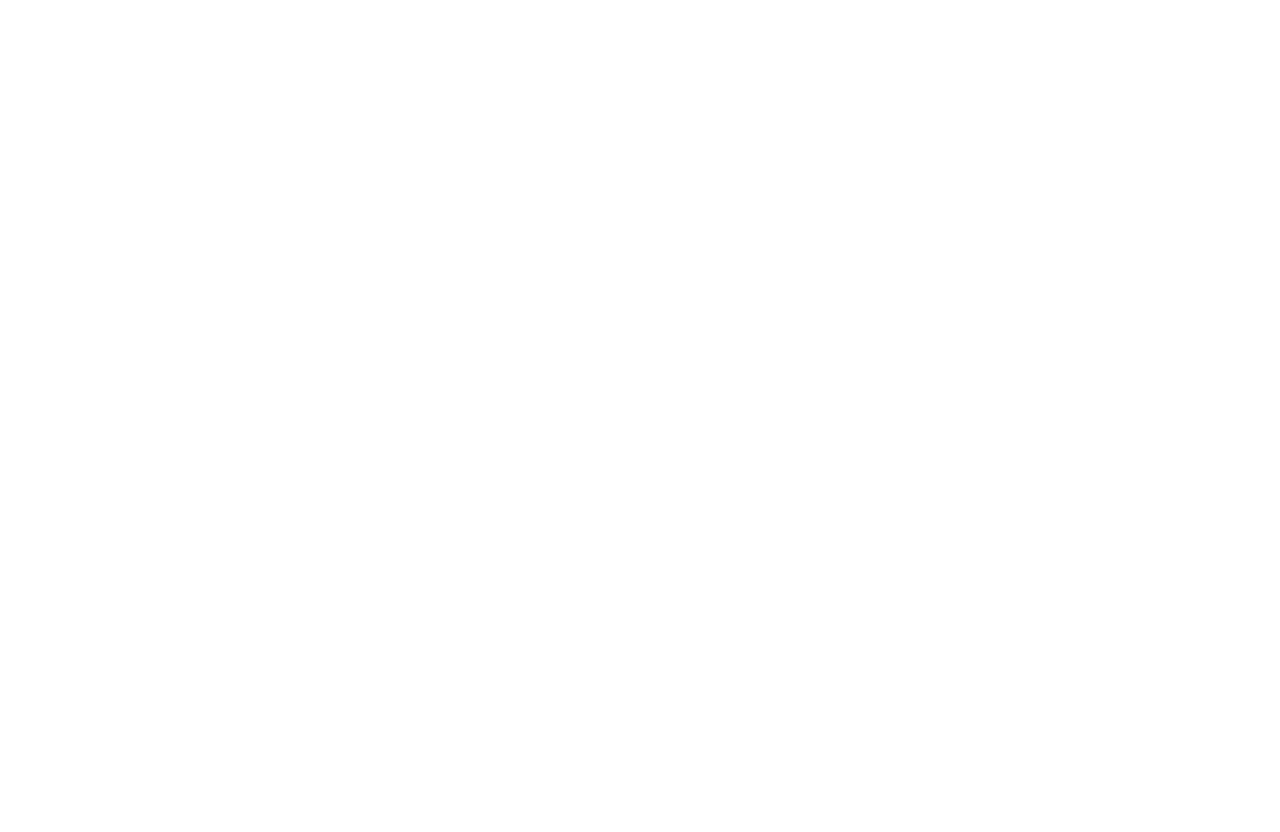
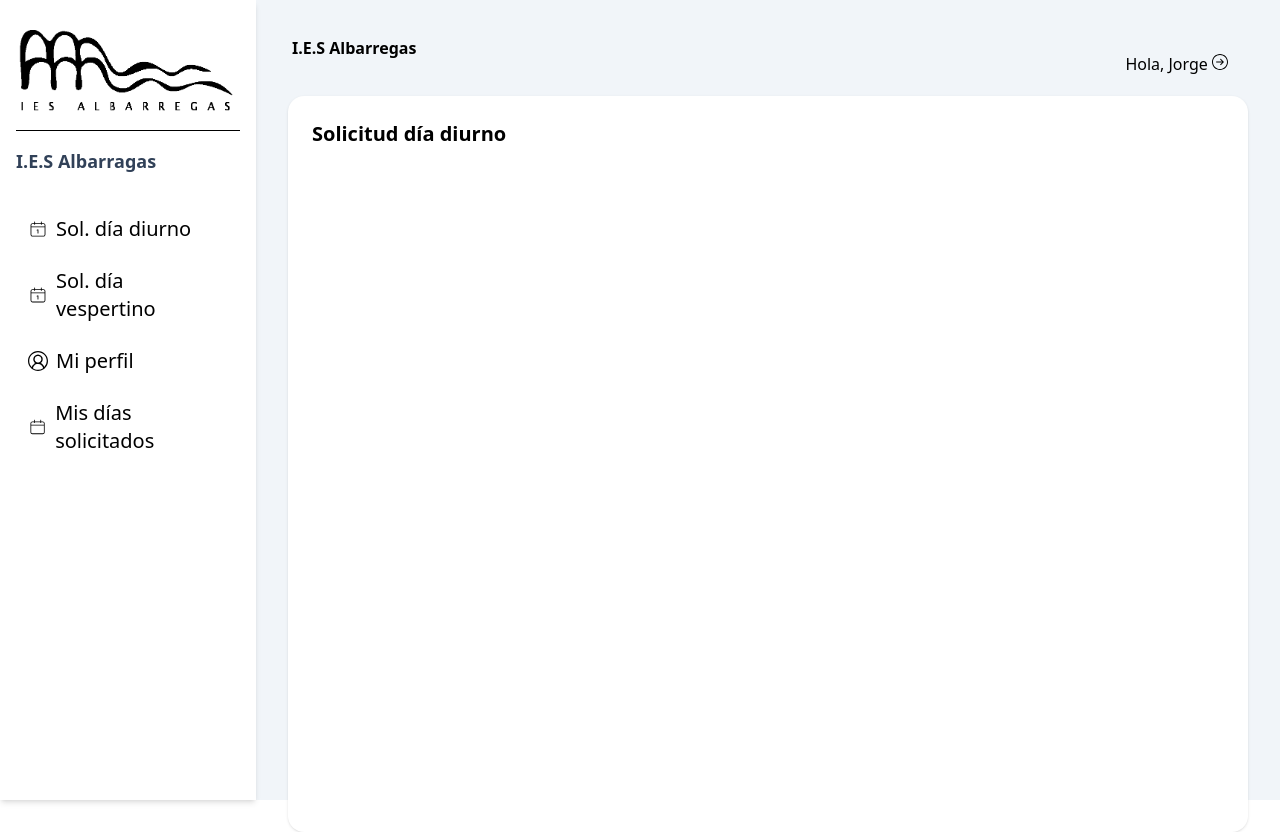
Before and after one commit to JorgeAlegre-403/ClicPermiso, a React (Vite) app in the folder clickPermiso/: page /diurno in a window 1280 px wide. Before the commit the page ends 800 px from the top, so only its background shows below. Built offline with nearby package versions, Linux system fonts and the light colour scheme.

Commit message:
Implementar routes en la aplicacion

```diff
--- a/clickPermiso/package.json
+++ b/clickPermiso/package.json
@@ -13,6 +13,8 @@
     "@tailwindcss/vite": "^4.1.18",
     "react": "^19.2.0",
     "react-dom": "^19.2.0",
+    "react-icons": "^5.5.0",
+    "react-router-dom": "^7.13.0",
     "tailwindcss": "^4.1.18"
   },
   "devDependencies": {
--- /dev/null
+++ b/clickPermiso/src/App.tsx
@@ -0,0 +1,14 @@
+import { BrowserRouter } from "react-router-dom";
+import LeftMenu from "./components/LeftMenu";
+import MainContent from "./components/MainContent";
+
+export default function App() {
+  return (
+    <BrowserRouter>
+      <div className="flex h-screen bg-slate-100">
+        <LeftMenu />
+        <MainContent />
+      </div>
+    </BrowserRouter>
+  );
+}
--- /dev/null
+++ b/clickPermiso/src/components/Header.tsx
@@ -0,0 +1,14 @@
+import { SlArrowRightCircle } from "react-icons/sl";
+
+const Header = () => {
+    return (
+        <>
+            <div className="m-1 flex justify-between">
+                <strong><h1>I.E.S Albarregas</h1></strong>
+                <span className="p-4">Hola, Jorge <button className="cursor-pointer"><SlArrowRightCircle /></button></span>
+            </div>
+        </>
+    )
+}
+
+export default Header
--- /dev/null
+++ b/clickPermiso/src/components/LeftMenu.tsx
@@ -0,0 +1,46 @@
+import Logo from "../assets/logo_albarregas.png";
+import { NavLink } from "react-router-dom";
+import { CiCalendar, CiCalendarDate } from "react-icons/ci";
+import { VscAccount } from "react-icons/vsc";
+
+const LeftMenu = () => {
+    const clases = "flex items-center gap-2 px-3 py-2 rounded-lg active:bg-blue-400";
+
+    return (
+        <aside className="w-64 bg-white shadow-md px-4 py-6">
+            <img src={Logo} alt="Logo_Albarregas" className="mb-4" />
+            <hr />
+
+            <div className="mb-8 mt-4">
+                <h2 className="text-lg font-semibold text-slate-700">
+                    I.E.S Albarragas
+                </h2>
+            </div>
+
+            <nav className="flex flex-col gap-2 text-xl">
+                <NavLink
+                    to="/diurno" className={clases}>
+                    <CiCalendarDate />
+                    Sol. día diurno
+                </NavLink>
+
+                <NavLink to="/vespertino" className={clases}>
+                    <CiCalendarDate />
+                    Sol. día vespertino
+                </NavLink>
+
+                <NavLink to="/perfil" className={clases}>
+                    <VscAccount />
+                    Mi perfil
+                </NavLink>
+
+                <NavLink to="/dias" className={clases}>
+                    <CiCalendar />
+                    Mis días solicitados
+                </NavLink>
+            </nav>
+        </aside>
+    );
+};
+
+export default LeftMenu;
--- /dev/null
+++ b/clickPermiso/src/components/MainContent.tsx
@@ -0,0 +1,27 @@
+import { Routes, Route } from "react-router-dom";
+import Header from "./Header";
+
+import Diurno from "../pages/Diurno";
+import Vespertino from "../pages/Vespertino";
+import Perfil from "../pages/Perfil";
+
+const MainContent = () => {
+  return (
+    <main className="flex-1 p-8">
+      <Header />
+
+      <div className="h-full bg-white rounded-2xl shadow-sm p-6">
+        <Routes>
+          <Route path="/diurno" element={<Diurno />} />
+          <Route path="/vespertino" element={<Vespertino />} />
+          <Route path="/perfil" element={<Perfil />} />
+
+          {/* Ruta por defecto */}
+          <Route path="*" element={<Diurno />} />
+        </Routes>
+      </div>
+    </main>
+  );
+};
+
+export default MainContent;
--- a/clickPermiso/src/main.tsx
+++ b/clickPermiso/src/main.tsx
@@ -1,8 +1,9 @@
 import { createRoot } from 'react-dom/client'
 import './index.css'
+import App from './App'
 
 createRoot(document.getElementById('root')!).render(
   <>
-
+    <App></App>
   </>,
 )
--- /dev/null
+++ b/clickPermiso/src/pages/Diurno.tsx
@@ -0,0 +1,5 @@
+const Diurno = () => {
+    return <h2 className="text-xl font-semibold">Solicitud día diurno</h2>;
+};
+
+export default Diurno;
--- /dev/null
+++ b/clickPermiso/src/pages/Perfil.tsx
@@ -0,0 +1,5 @@
+const Perfil = () => {
+  return <h2 className="text-xl font-semibold">Mi perfil</h2>;
+};
+
+export default Perfil;
--- /dev/null
+++ b/clickPermiso/src/pages/Vespertino.tsx
@@ -0,0 +1,5 @@
+const Vespertino = () => {
+  return <h2 className="text-xl font-semibold">Solicitud día vespertino</h2>;
+};
+
+export default Vespertino;
```
Also changed, not shown: clickPermiso/src/assets/logo_albarregas.png (added), 1 other file (tests, documents, lock files or other folders).
